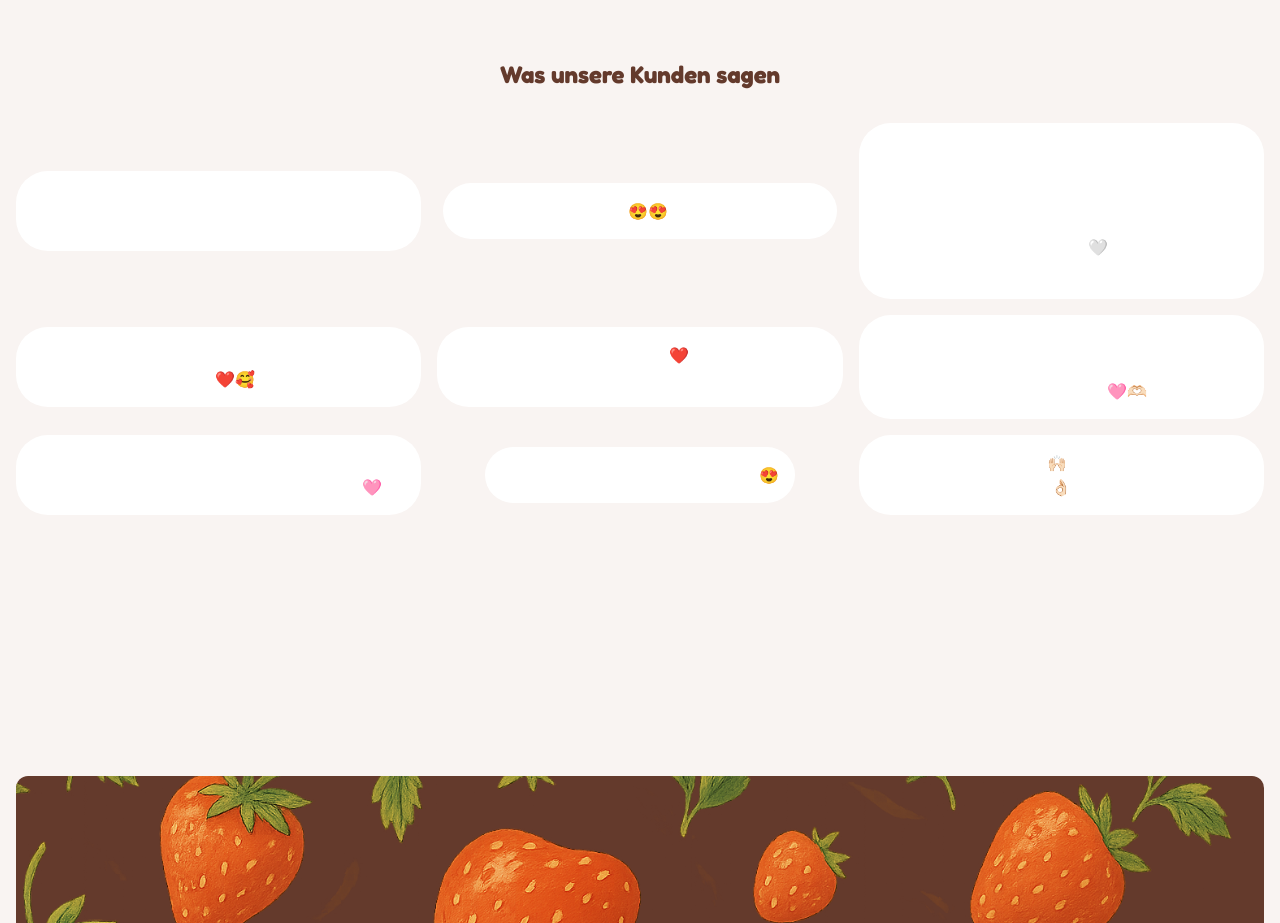
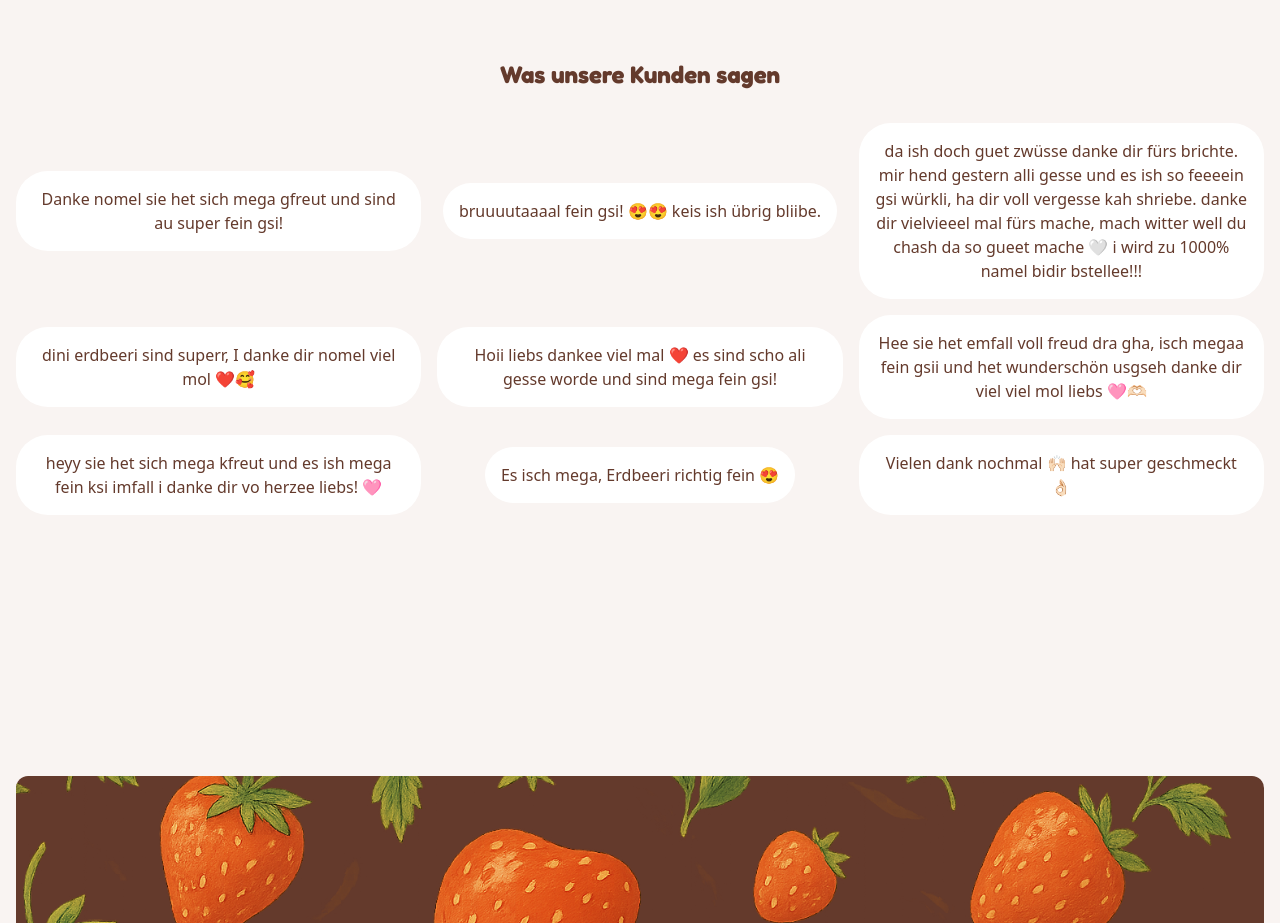
Before and after one commit to arlindgu/didischocoberrys, a Next.js app: page / in a window 1280 px wide. Shown: the part 1300-2223 px from the top of the page. Built offline with nearby package versions, Linux system fonts and the light colour scheme.

Commit message:
small fix

```diff
--- a/src/components/Testamonials.tsx
+++ b/src/components/Testamonials.tsx
@@ -23,7 +23,7 @@ export default function Testimonials() {
                 key={index}
                 className="self-center mx-auto"
                 >
-                <p className="text-white bg-white rounded-4xl p-4 text-center">{testimonial}</p>
+                <p className="text-chocolate bg-white rounded-4xl p-4 text-center">{testimonial}</p>
                 </div>
             ))}
             </div>
```
